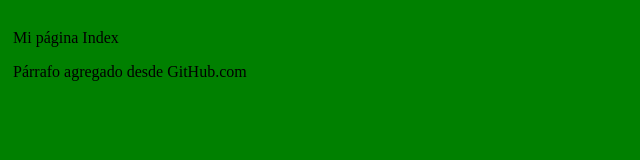
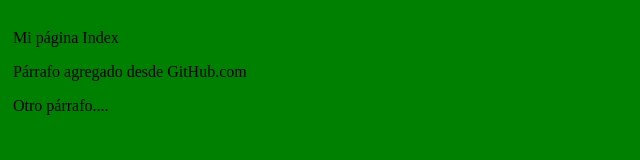
Before and after one commit to EEAr/CursoGit, a plain HTML site: page index.html in a window 1280 px wide. Shown: the full height of the page, 0-640 px from the left. Drawn offline with Linux system fonts and the light colour scheme.

Commit message:
Agregar un tercer parrafo

```diff
--- a/index.html
+++ b/index.html
@@ -7,5 +7,7 @@
 <body>
  <p>Mi página Index</p>
 	<p>Párrafo agregado desde GitHub.com</p>
+
+	<p>Otro párrafo....</p>
 </body>
 </html>
```
